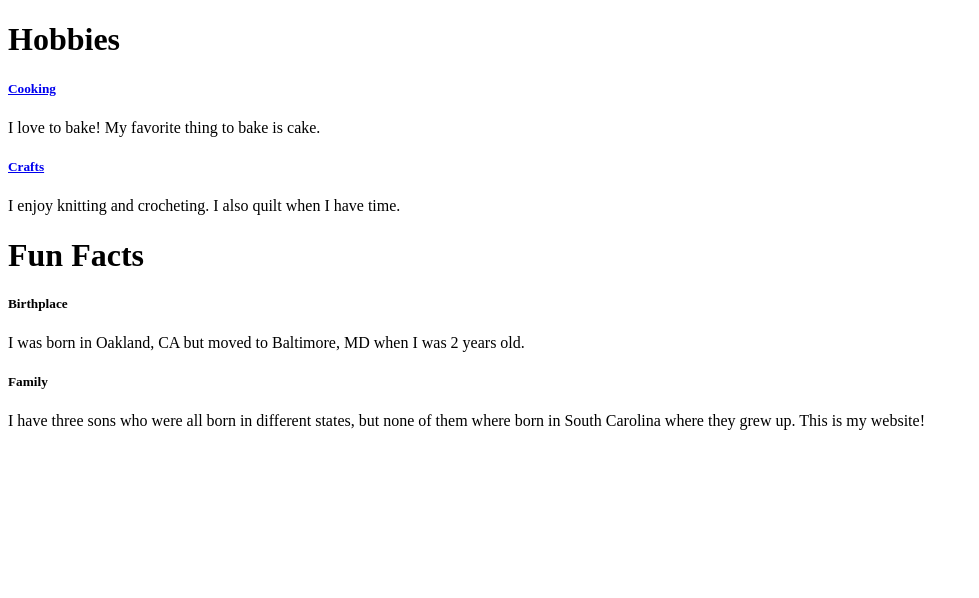
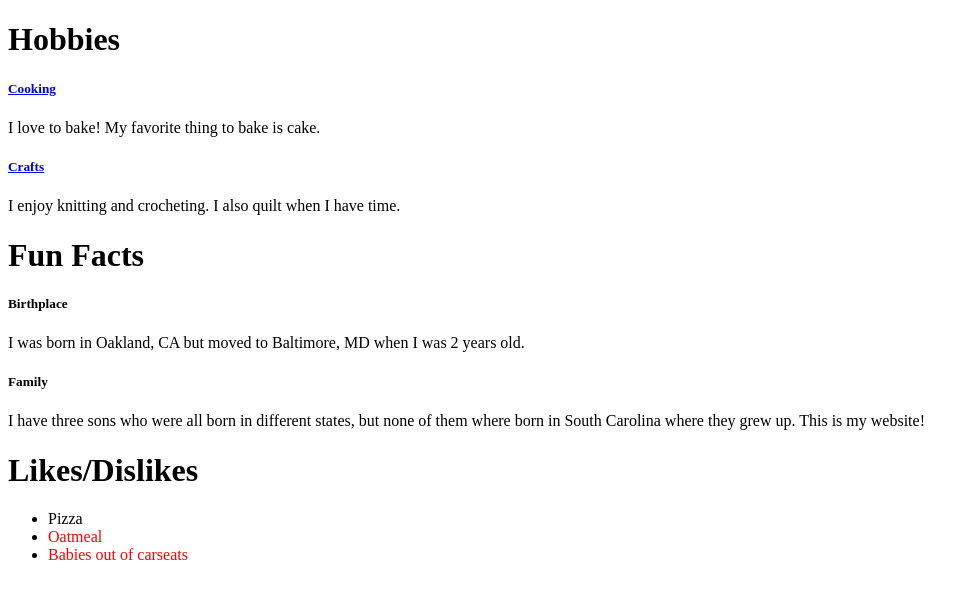
Before and after one commit to xyzzyx99/COMP-6970, a plain HTML site: page MyWebsite/index.html in a window 1280 px wide. Shown: the whole page, without its empty margins (0-979 px from the left). Drawn offline with Linux system fonts and the light colour scheme.

```diff
--- a/MyWebsite/index.html
+++ b/MyWebsite/index.html
@@ -20,5 +20,12 @@
 This is my website!
 </p>
 
+
+<H1>Likes/Dislikes</H1>
+<UL> <LI>Pizza
+<LI><font color="red">Oatmeal</font></LI>
+<LI><font color="red">Babies out of carseats</font></LI>
+</UL>
+
 </BODY>
 </HTML>
```
Also changed, not shown: MyWebsite/hobby2.html (+1 -1 lines).
